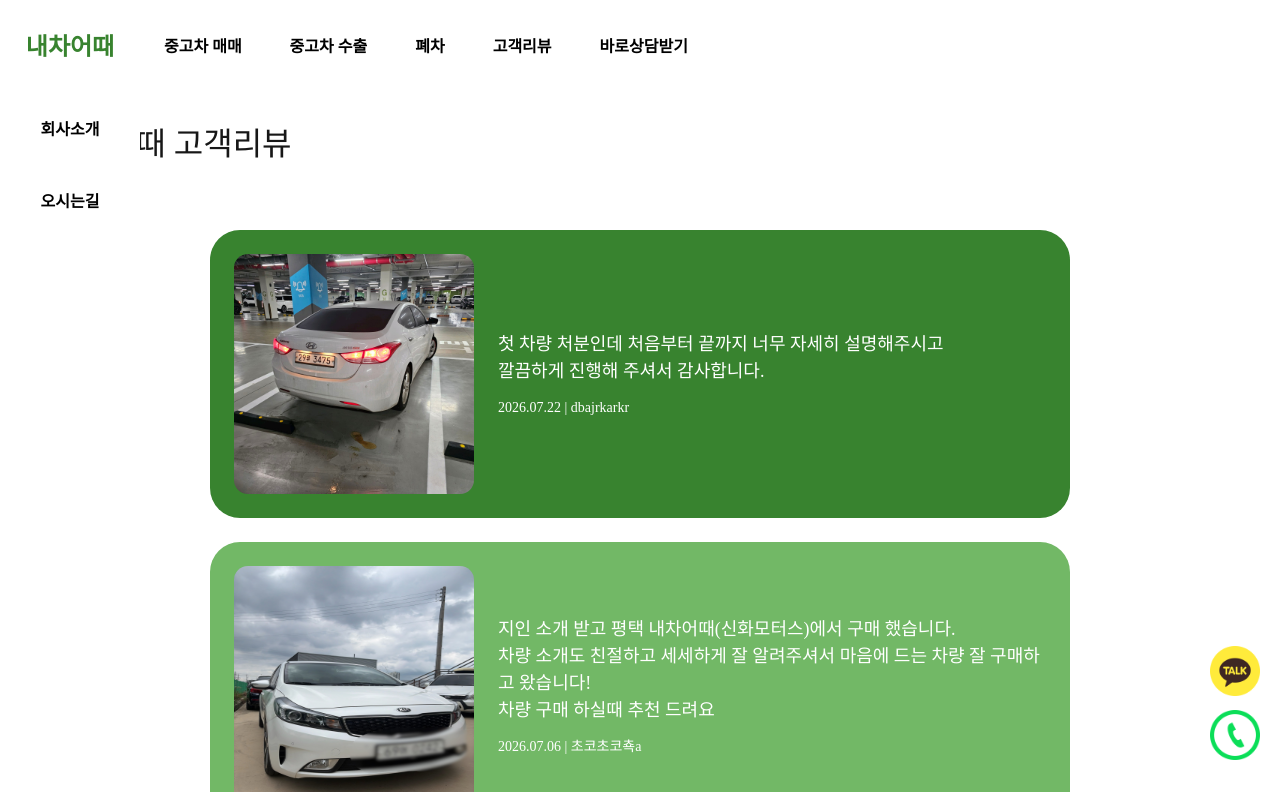
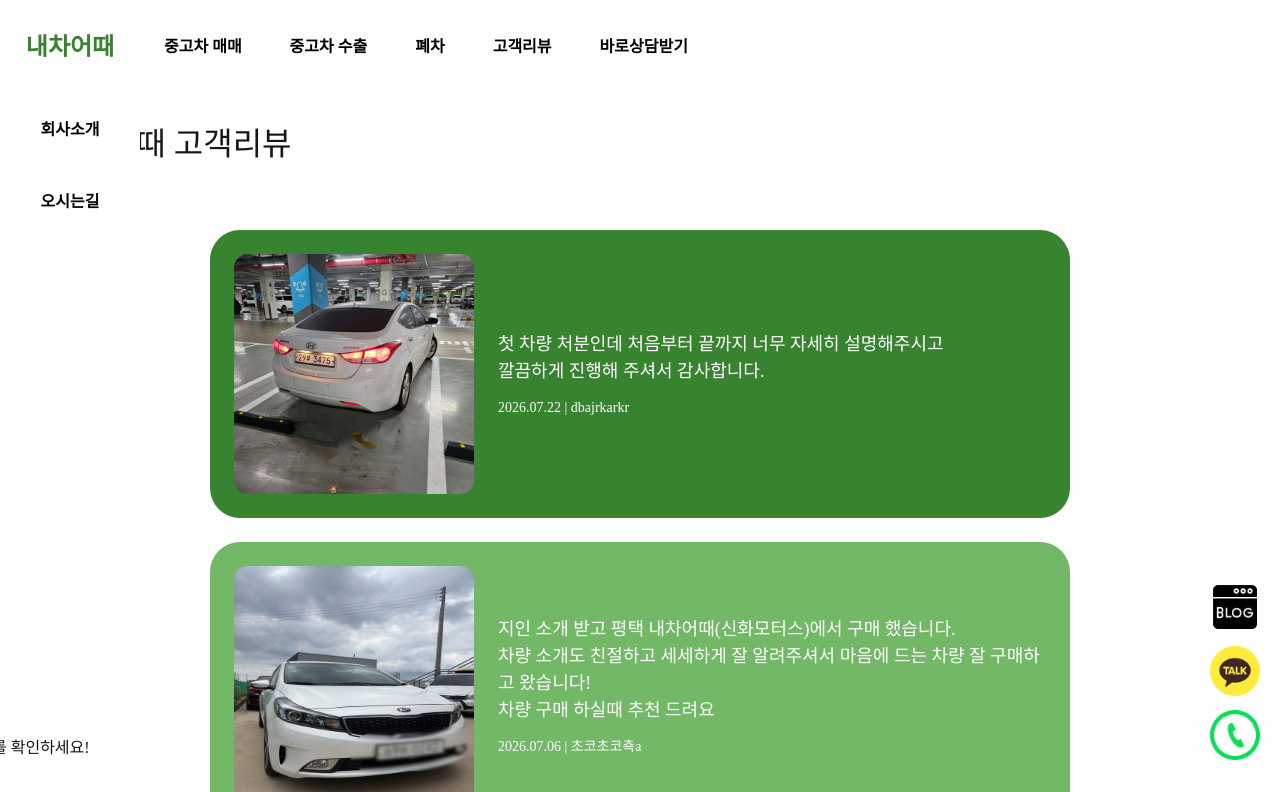
Before and after one commit to NaechaEottae/used-car, a Next.js app: page /customer-review in a window 1280 px wide. Shown: the top 792 px of the page. Built offline with nearby package versions, Linux system fonts and the light colour scheme; a web font is replaced by a local one.

Commit message:
메인페이지 리뉴얼

```diff
--- a/app/customer-review/page.tsx
+++ b/app/customer-review/page.tsx
@@ -26,6 +26,11 @@ export const metadata: Metadata = {
 export default function CustomerReview() {
   return (
     <>
+      <div className="review-floating">
+        <a href="https://blog.naver.com/howsmycar" target="_blank">
+          더 많은 리뷰를 확인하세요!
+        </a>
+      </div>
       <div className="review-wrap">
         <h1>내차어때 고객리뷰</h1>
         <div className="content-wrap">
--- a/app/globals.css
+++ b/app/globals.css
@@ -628,6 +628,14 @@ main {
   flex-direction: column;
   justify-content: center;
 }
+
+.review-floating {
+  position: fixed;
+  bottom: 40px;
+  right: 50%;
+  left: -50%;
+  text-align: center;
+}
 .review-wrap h1 {
   font-size: 32px;
 }
--- a/components/floatings.tsx
+++ b/components/floatings.tsx
@@ -2,10 +2,14 @@ import "../app/globals.css";
 import Image from "next/image";
 import kakao from "../public/kakao_icon.png";
 import call from "../public/call_icon.png";
+import blog from "../public/blog_icon.png";
 
 export default function Floating() {
   return (
     <div className="floating-wrap">
+      <a href="https://blog.naver.com/howsmycar" target="_blank">
+        <Image className="icon" src={blog} alt="naver blog" />
+      </a>
       <a href="https://open.kakao.com/o/sBNFf1ni" target="_blank">
         <Image className="icon" src={kakao} alt="kakao talk" />
       </a>
```
